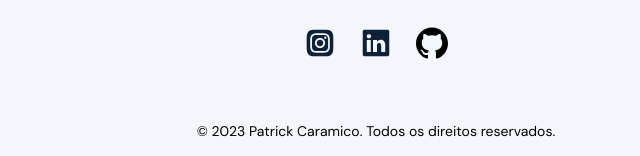
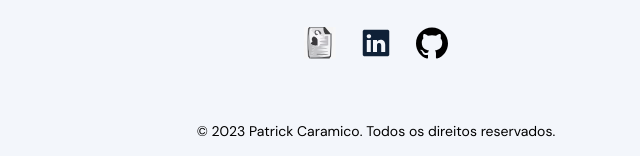
Before and after one commit to PatrickCaramico/Meu_Portfolio, a plain HTML site: page index.html in a window 1280 px wide. Shown: the part 4126-4282 px from the top of the page, 264-904 px from the left. Drawn offline with Linux system fonts and the light colour scheme.

Commit message:
Update index.html

```diff
--- a/index.html
+++ b/index.html
@@ -219,7 +219,7 @@
         </div>
         <ul class="mb-l">
           <li>
-            <a href="https://www.instagram.com/patrick_caramico112/"><img src="assets/images/instagram.svg" alt="Instagram" /></a>
+            <a href="https://patrickcaramico.github.io/Digital_Curriculo/"><img src="assets/images/icon_curriculo2.svg" alt="Instagram" /></a>
           </li>
           <li>
             <a href="https://www.linkedin.com/in/patrickcaramico/"><img src="assets/images/linkedin.svg" alt="Linkedin" /></a>
```
